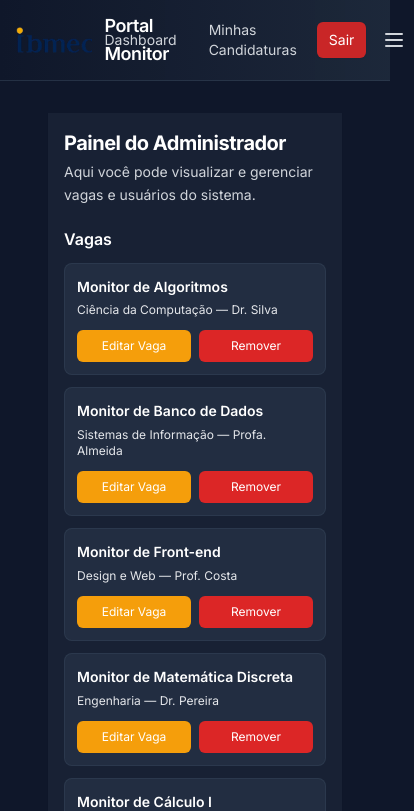
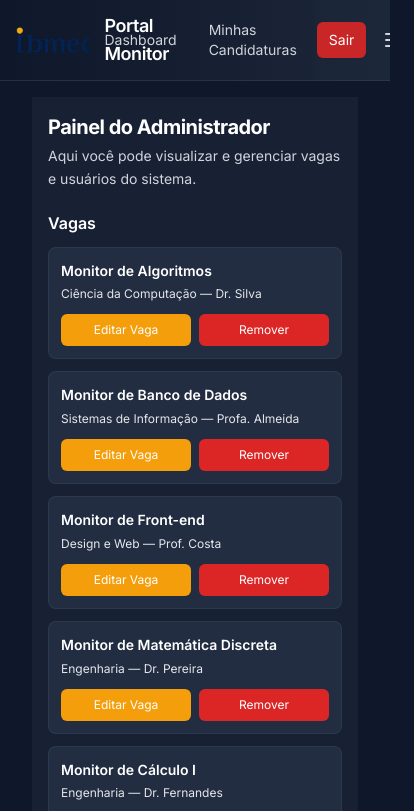
Before and after one commit to Projetos-de-Extensao/PFE_25.2_8002_III, a React (Vite) app in the folder portal-monitor/: page /admin in a window 390 px wide. Shown: the top 811 px of the page, 414 px wide, since content can reach past the window. Built offline with nearby package versions, Linux system fonts and the light colour scheme; the HTML template or start-up script is replaced by a standard one.

Commit message:
agr é oficial, acabaram os bugs 🙏

```diff
--- a/portal-monitor/src/App.jsx
+++ b/portal-monitor/src/App.jsx
@@ -15,10 +15,10 @@ import AdministratorDashboard from './pages/AdministratorDashboard'
 export default function App() {
   return (
     <BrowserRouter>
-      <div className="min-h-screen flex flex-col">
+      <div className="min-h-screen flex flex-col overflow-x-hidden">
         <Header />
-        <main className="flex-grow p-8">
-          <div className="w-full max-w-6xl mx-auto">
+        <main className="flex-grow p-4 sm:p-8 overflow-x-hidden">
+          <div className="w-full max-w-6xl mx-auto overflow-x-hidden">
             <Routes>
             <Route path="/" element={<Login />} />
             <Route path="/register" element={<Register />} />
--- a/portal-monitor/src/components/PageContainer.jsx
+++ b/portal-monitor/src/components/PageContainer.jsx
@@ -2,7 +2,7 @@ import React from 'react'
 
 export default function PageContainer({ children }){
   return (
-    <div className="w-full max-w-6xl px-4 mx-auto mobile-stack">
+    <div className="w-full max-w-6xl px-4 mx-auto mobile-stack overflow-x-hidden">
       {children}
     </div>
   )
--- a/portal-monitor/src/styles.css
+++ b/portal-monitor/src/styles.css
@@ -1,6 +1,19 @@
 /* Minimal project stylesheet. Tailwind is loaded via CDN in index.html so this file can hold small overrides if needed. */
 :root { --bg-input: #2c3346 }
-body { background-color: #0f1724 }
+body {
+	background-color: #0f1724;
+	overflow-x: hidden;
+	max-width: 100vw;
+}
+
+html {
+	overflow-x: hidden;
+	max-width: 100vw;
+}
+
+* {
+	max-width: 100%;
+}
 
 /* keep .input-bg availability as in prototype */
 .input-bg { background-color: var(--bg-input); }
```
